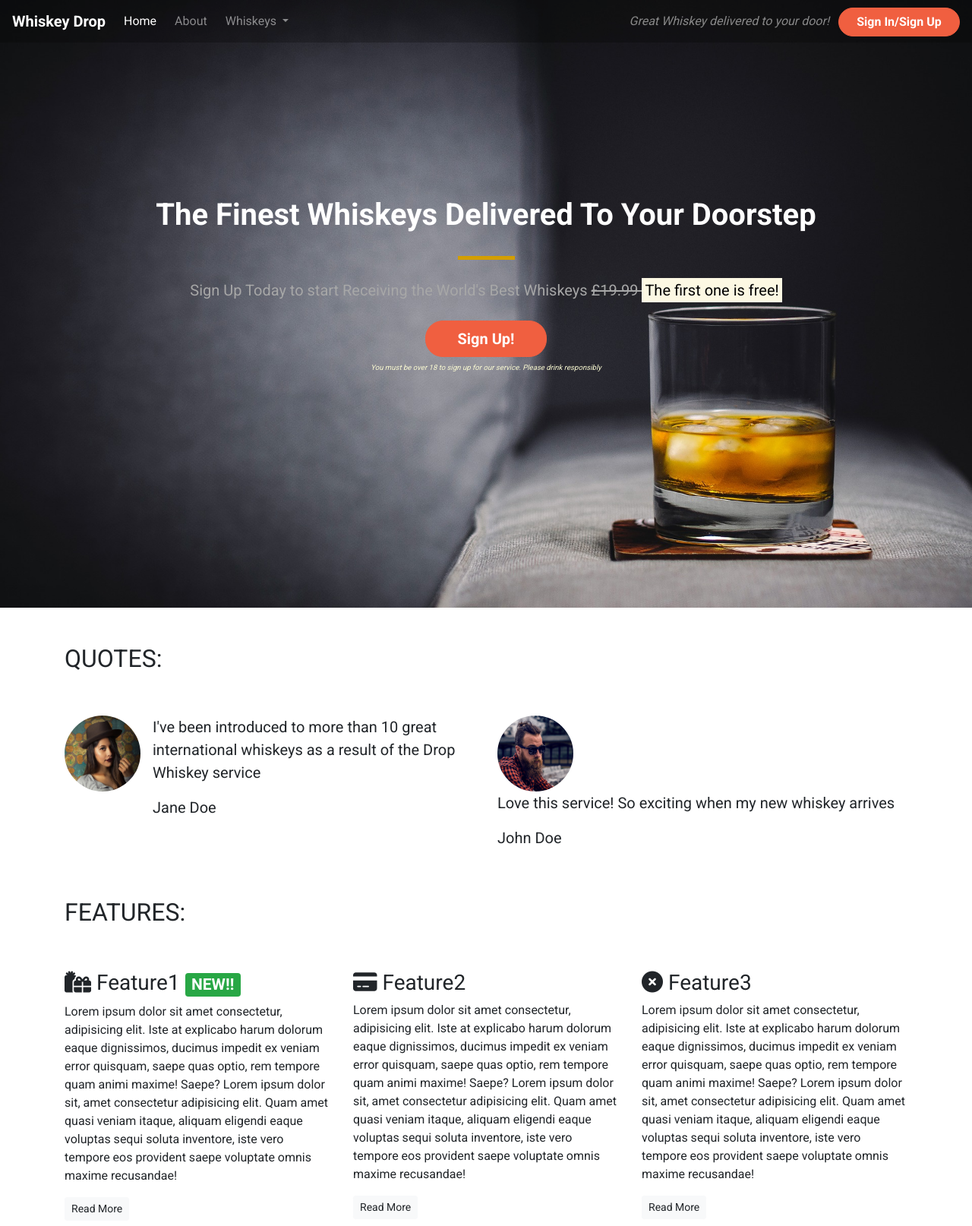
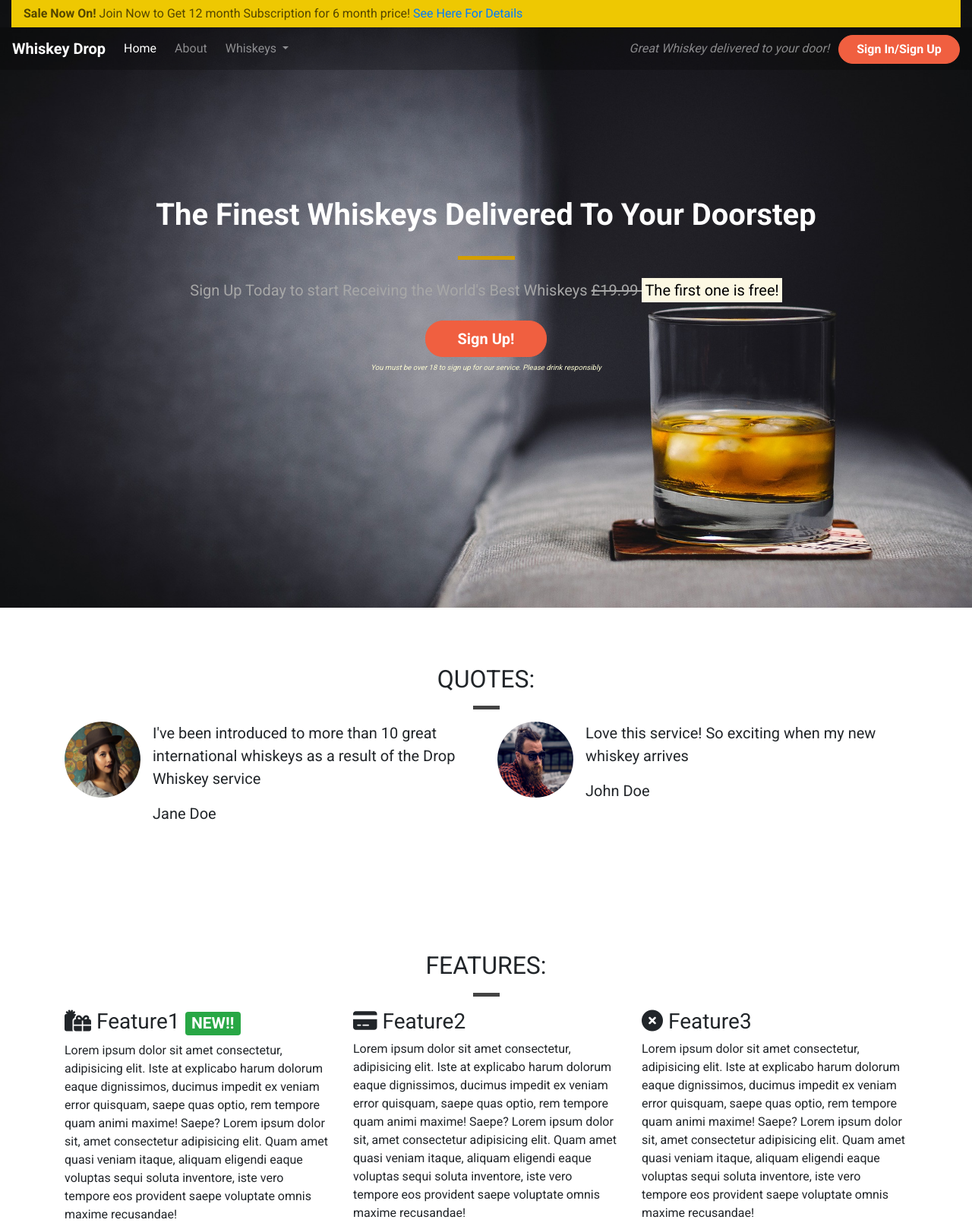
Before and after one commit to mr19331/Bootstrap-project, a plain HTML site: page index.html in a window 1280 px wide. Shown: the top 1614 px of the page at 76% size. Drawn offline with nearby package versions, Linux system fonts and the light colour scheme.

Commit message:
solved nav bar

```diff
--- a/CSS/style.css
+++ b/CSS/style.css
@@ -1,8 +1,31 @@
 body{
     font-family: 'Roboto', sans-serif;
     }
+ .container-wrapper{}
 
-.alert-container{}
+
+ .container-wrapper-red{}
+
+.alert-container.col-12{
+padding-left: 0;
+padding-right: 0;
+
+}
+
+.site-wide-alert{
+    color: #544600;
+     border-radius:0;
+     margin-bottom:0;
+     padding: 5px 15px;
+     background-color:#eec802;
+     border-color: #eec802;
+     border: 1px solid transparent;
+}
+
+
+
+
+
 .quotes-container{}
 .features-container{}
 
@@ -11,17 +34,17 @@ body{
 .callout-container{
     height:100vh;
      background: url("/images/whiskey-background.jpg") no-repeat bottom right fixed;
-  -webkit-background-size: cover;
-  -moz-background-size: cover;
-  -o-background-size: cover;
-  background-size: cover;
+   -webkit-background-size: cover;
+   -moz-background-size: cover;
+   -o-background-size: cover;
+   background-size: cover;
 
   display: flex;
   align-items:center;
   justify-content: center;
   position:relative;
+ }
 
-}
 .opaque-overlay {
     position:absolute;
     top:0;
@@ -29,9 +52,17 @@ body{
     height:100%;
     width:100%;
     background-color:rgba (0,0,0,0.5);
+}
 
+/*PAGE HEADINGS */
 
-
+.page-header{
+    margin-bottom: 0;
+    border-bottom: 0;
+    text-align: center;
+}
+.page-header h2{
+    margin-top: 0;
 }
 
 
@@ -41,14 +72,29 @@ body{
     width: 75px;
     height: 5px;
     border: 0;
-    background-color: #d39e00
+    background-color: #444;
+}
+.block-divider-orange{
+  background-color: #d39e00;
+}
+.block-divider-short{
+    width: 35px;
+}
+
+/* CONTENT CONTAINERS */
+
+.content-container{
+    padding-top: 75px;
+    padding-bottom: 75px;
 }
 
 /* NAVBAR */
+
 .navalert-container {
-    position:absolute;
+    position: absolute;
     top:0;
     left:0;
+    z-index: 1;
     padding-left:0;
     padding-right: 0;
 }
@@ -57,18 +103,18 @@ body{
     border: 0;
     width:100%;
     background-color: rgba(0,0,0,0.25);
-    z-index:1;
     }
 
-.navbar-toggler{
+.navbar .navbar-toggler{
     border:0;
 }
 
-.navbar-brand
+.navbar .navbar-brand
 {
     color: #fff;
     font-weight: bold;
 }
+
 .navbar.navbar-nav a {
     font-weight:bold;
 
--- a/index.html
+++ b/index.html
@@ -17,13 +17,25 @@
 <body>
 
 <div class="container-fluid navalert-container">
+   <div class="container-fluid alert-container">
+      <div class="row d-none d-sm-block">
+          <div class="col-12">
+             <div class="site-wide-alert alert alert-warning">
+                  <strong>Sale Now On!</strong>
+                   Join Now to Get 12 month Subscription for 6 month price! <a href="/">See Here For Details</a>
+              </div>
+           </div>
+       </div>
+   </div>
+
+
+
 
 <!-- Navbar section -->
-
 <nav class="navbar navbar-dark navbar-expand-sm">
 <a  href ="/" class="navbar-brand">Whiskey Drop </a>
 <button class="navbar-toggler ml-auto" type="button" data-toggle="collapse" data-target="#navbarNavDropdown"
-aria-controls="navbarNavDropdown" aria-expanded="false" aria-label="Toggle navigation"
+aria-controls="navbarNavDropdown" aria-expanded="false" aria-label="Toggle navigation">
 <span class="navbar-toggler-icon"></span></button>
 <div class="collapse navbar-collapse" id="navbarNavDropdown">
 <ul class="navbar-nav mr-auto">
@@ -52,17 +64,9 @@ Whiskeys
   </nav>
 </div>
 
-<!-- <div class="container alert-container">
-<div class="row d-none d-sm-block">
-<div class="col-12">
-<div class="alert alert-warning"><strong>Sale Now On!</strong>
-Join Now to Get 12 month Subscription for 6 month price! <a href="/">See Here For Details</a>
-</div>
-</div>
-</div>
-</div> -->
+<div class="container-fluid callout-container">
 <!-- Callout Section  -->
-<div class="container-fluid callout-container">
+
    <div class="opaque-overlay">&nbsp;</div>
 <div class="row">
 <div class="col-12">
@@ -88,12 +92,13 @@ Join Now to Get 12 month Subscription for 6 month price! <a href="/">See Here Fo
 </div>
 
 <!-- Quotes  -->
-<div class="container quotes-container">
+<div class="container quotes-container content-container">
          <section class="quotes">
 
     <div class="row">
-<div class="col-12 my-5">
+        <div class="col-12 page-header">
          <h2 class="text-uppercase">Quotes:</h2>
+          <hr class="block-divider block-divider-short">
         </div>
     </div>
 
@@ -118,8 +123,9 @@ Join Now to Get 12 month Subscription for 6 month price! <a href="/">See Here Fo
           <div class="media">
                 <div class="d-none d-sm-block">
                    <img src="images/guy-image.png "class="rounded-circle mr-3" height="100" width="100">
+                </div>
                   <div class="media-body">
- </div>
+
                     <blockquote class="blockquote">
                        <p>Love this service! So exciting when my new whiskey arrives</p>
                         <p> John Doe</p>
@@ -133,14 +139,15 @@ Join Now to Get 12 month Subscription for 6 month price! <a href="/">See Here Fo
 
 
 </div>
-<!-- /Quotes -->
+
 </div>
 <!-- Features -->
-<div class="container features-container">
+<div class="container features-container content-container">
      <section class="features">
     <div class="row">
-<div class="col-12 my-5">
+       <div class="col-12 page-header">
          <h2 class="text-uppercase">Features:</h2>
+         <hr class="block-divider block-divider-short">
        </div>
     </div>
 <div class="row">
```
Lines whose indentation alone changed are shown as unchanged.
